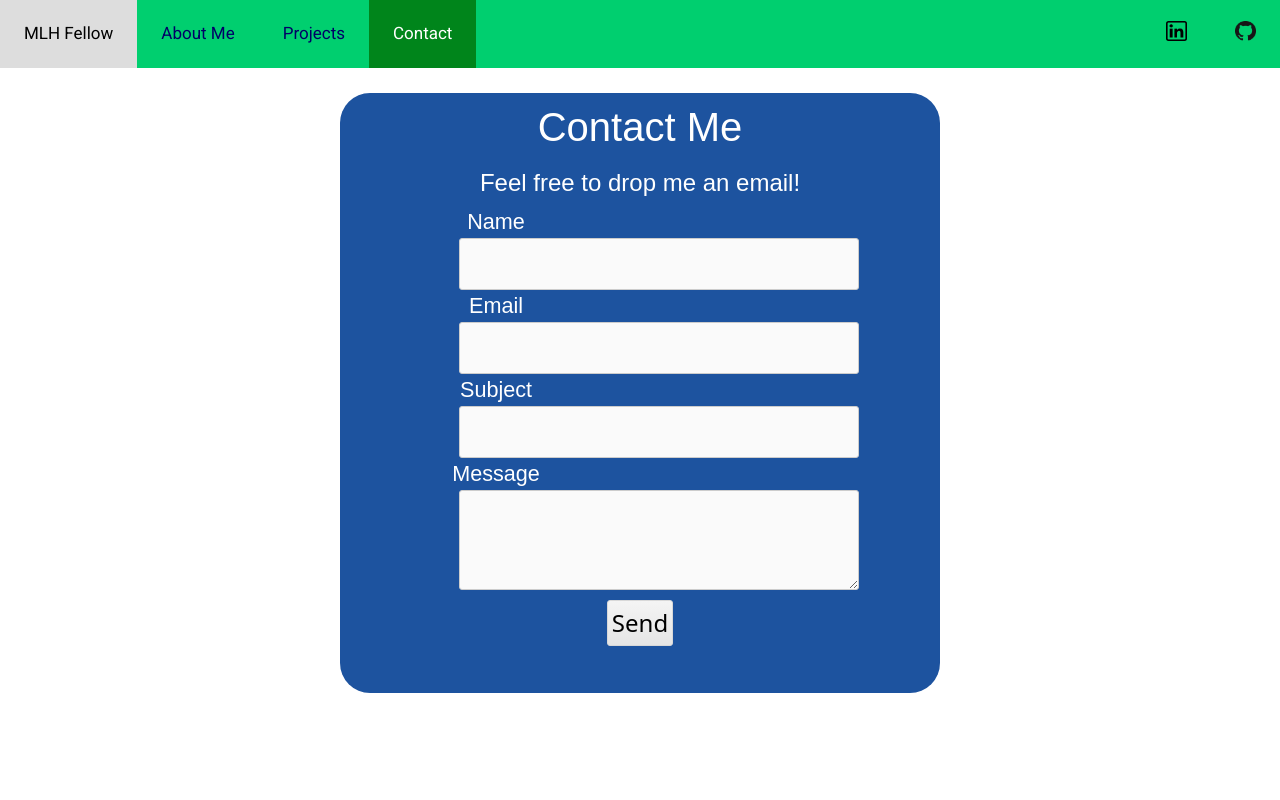
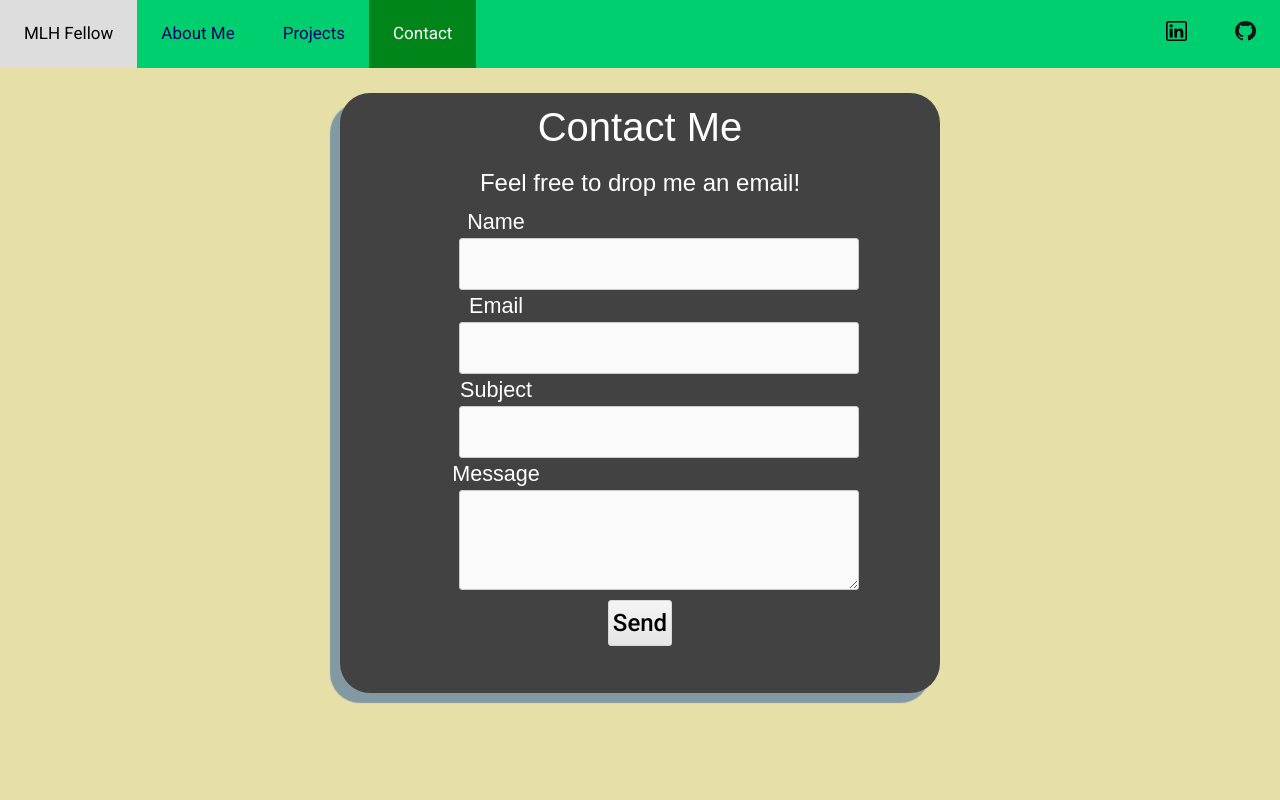
Before and after one commit to jhanavigera/sample_portfolio, a Flask app: page /contact in a window 1280 px wide. Run offline with Flask 2, Linux system fonts and the light colour scheme.

Commit message:
Change colors, final modifications

```diff
--- a/app/static/styles/main.css
+++ b/app/static/styles/main.css
@@ -8,7 +8,7 @@ p, h1, h2, h3, h4, h5, h6, button {
 }
 body {
 
-    background-color: blue;
+    background-color: rgb(230, 223, 168);
     background-size: cover;
     width: auto;
     overflow-x: hidden;
@@ -95,10 +95,11 @@ body {
         text-align: center;
         font-size: 50px;
         font-weight: 700;
+        color: black;
 }
 
 .profile h2 {
-    color: white;
+    color: black;
 }
 
 .profile h3 {
@@ -273,7 +274,7 @@ p {
     position: relative;
     width: 20%;
     height: 18%;
-    background: rgba(29, 83, 159);
+    background: rgb(13, 82, 39);
     padding-top: 20px;
     padding-bottom: 35px;
     padding-left: 35px;
--- a/app/templates/contact.html
+++ b/app/templates/contact.html
@@ -21,7 +21,7 @@
       <link href="https://cdn.jsdelivr.net/npm/bootstrap@5.0.1/dist/css/bootstrap.min.css" rel="stylesheet" integrity="sha384-+0n0xVW2eSR5OomGNYDnhzAbDsOXxcvSN1TPprVMTNDbiYZCxYbOOl7+AMvyTG2x" crossorigin="anonymous">
   </head>
 
-  <body>
+  <body style="color: rgb(230, 223, 168);">
       <div class="topnav">
           <a href="/">MLH Fellow</a>
           <a href="/about">About Me</a>
@@ -43,8 +43,9 @@
     <title>Contact</title>
     <link href="https://cdn.jsdelivr.net/npm/bootstrap@5.0.1/dist/css/bootstrap.min.css" rel="stylesheet" integrity="sha384-+0n0xVW2eSR5OomGNYDnhzAbDsOXxcvSN1TPprVMTNDbiYZCxYbOOl7+AMvyTG2x" crossorigin="anonymous">
     <link rel="stylesheet" href="{{ url_for('static', filename='css/main.css') }}">
+    <link lang='sass' rel="stylesheet" href="./static/styles/main.css">
   </head>
-  <body>
+  <body style="color: rgb(230, 223, 168);">
 
 
     <div class = "row my-custom-row justify-content-evenly align-items-center">
@@ -102,7 +103,7 @@
 
   <style>
     .my-custom-row{
-      background-color: #1d539f;
+      background-color: rgb(66, 66, 66);
       align-self: center;
       border-radius: 5%;
       height: 600px;
@@ -111,6 +112,7 @@
       margin-right: auto;
       margin-top: 2%;
       margin-bottom:0% ;
+      box-shadow: -10px 10px 1px rgba(29, 83, 159, 0.5);
     }
   </style>
 
--- a/app/templates/projects.html
+++ b/app/templates/projects.html
@@ -18,7 +18,7 @@
     <link rel='icon' href='./static/img/favicon.ico' type='image/x-icon' />
     <title>{{ title }}</title>
 </head>
-    <body style="background-color: white;">
+    <body>
         <div class="topnav">
             <a href="/">MLH Fellow</a>
             <a href="/about">About Me</a>
```
